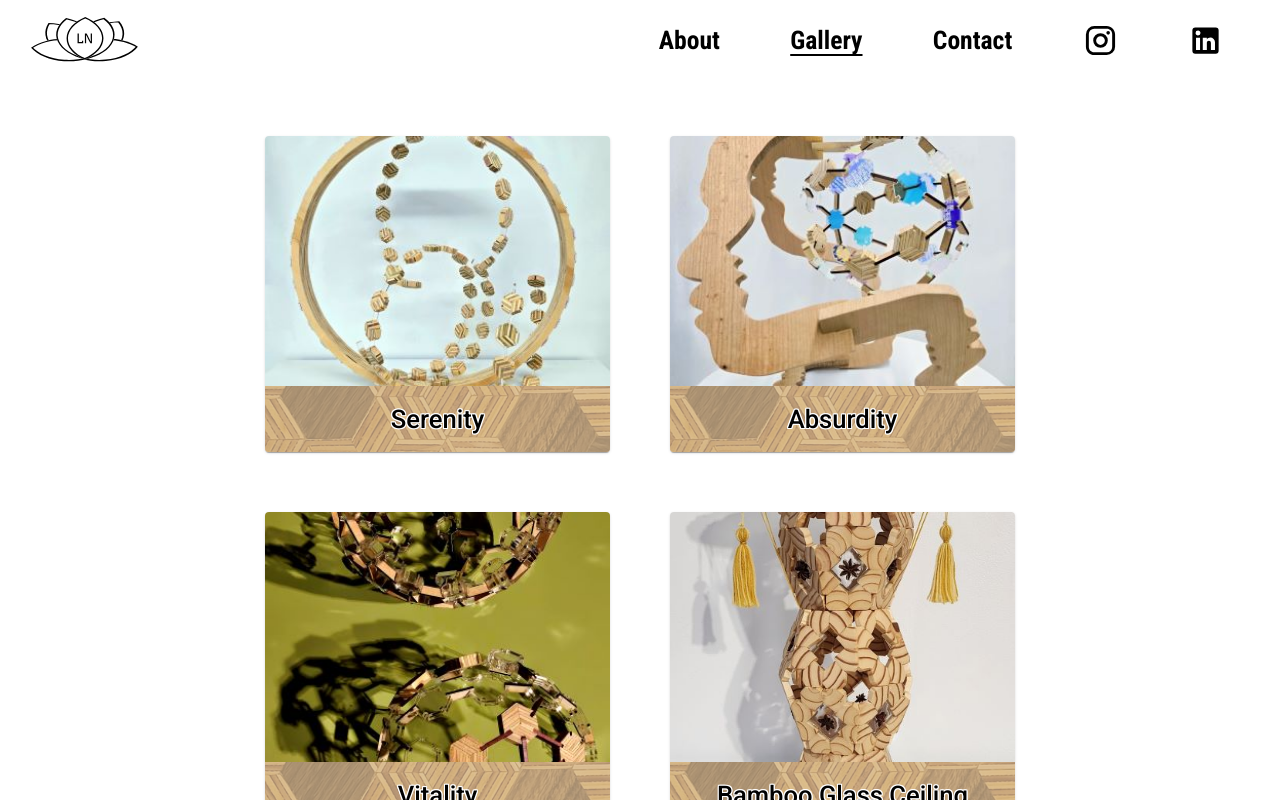
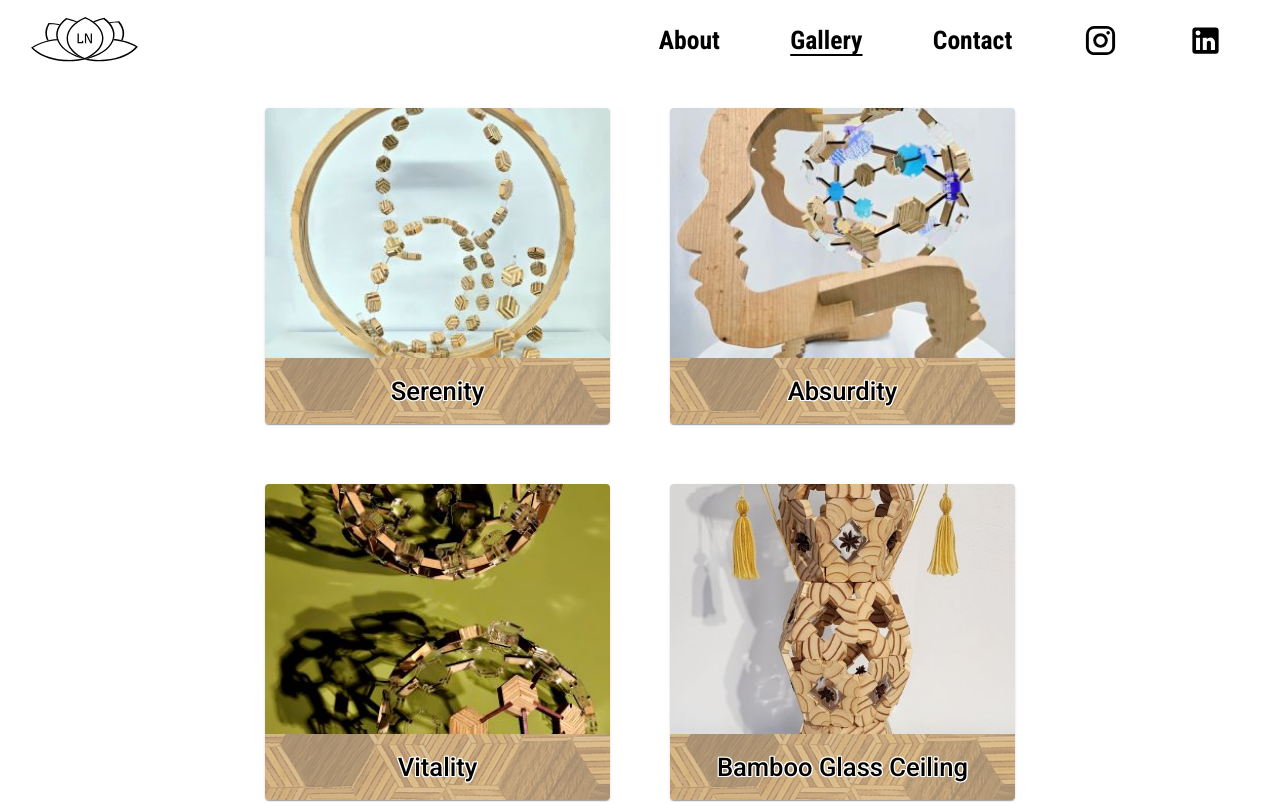
Before and after one commit to khuynh16/Wood-Artist-Portfolio, a React (Create React App) app: page /gallery in a window 1280 px wide. Shown: the top 803 px of the page. Built offline with nearby package versions, Linux system fonts and the light colour scheme; a web font is replaced by a local one.

Commit message:
fix scrolling issue on about and gallery page

```diff
--- a/src/Pages/About/About.module.css
+++ b/src/Pages/About/About.module.css
@@ -7,7 +7,7 @@
   max-height: 100%;
   height: auto;
   width: 100%;
-  overflow-y: scroll;
+  overflow: visible;
 }
 
 .banner {
--- a/src/Pages/Gallery/MainGalleryView/MainGalleryView.module.css
+++ b/src/Pages/Gallery/MainGalleryView/MainGalleryView.module.css
@@ -1,23 +1,22 @@
 .outerContainer {
-  width: 100vw;
+  width: 100%;
   display: flex;
   justify-content: center;
-  align-items: center;
-  height: 90vh;
+  align-items: flex-start;
   padding-top: 3.5vh;
+  min-height: 90vh;
+  height: auto;
 }
 
 .innerContainer {
-  max-height: 100%;
-  height: auto;
   width: 100%;
   display: grid;
   justify-content: center;
   grid-template-columns: repeat(3, auto);
   grid-gap: 60px;
-  padding-top: 3.5vh;
   padding-bottom: 7vh;
-  overflow-y: scroll;
+  overflow: visible;
+  box-sizing: border-box;
 }
 
 .innerContainer > * {
```
